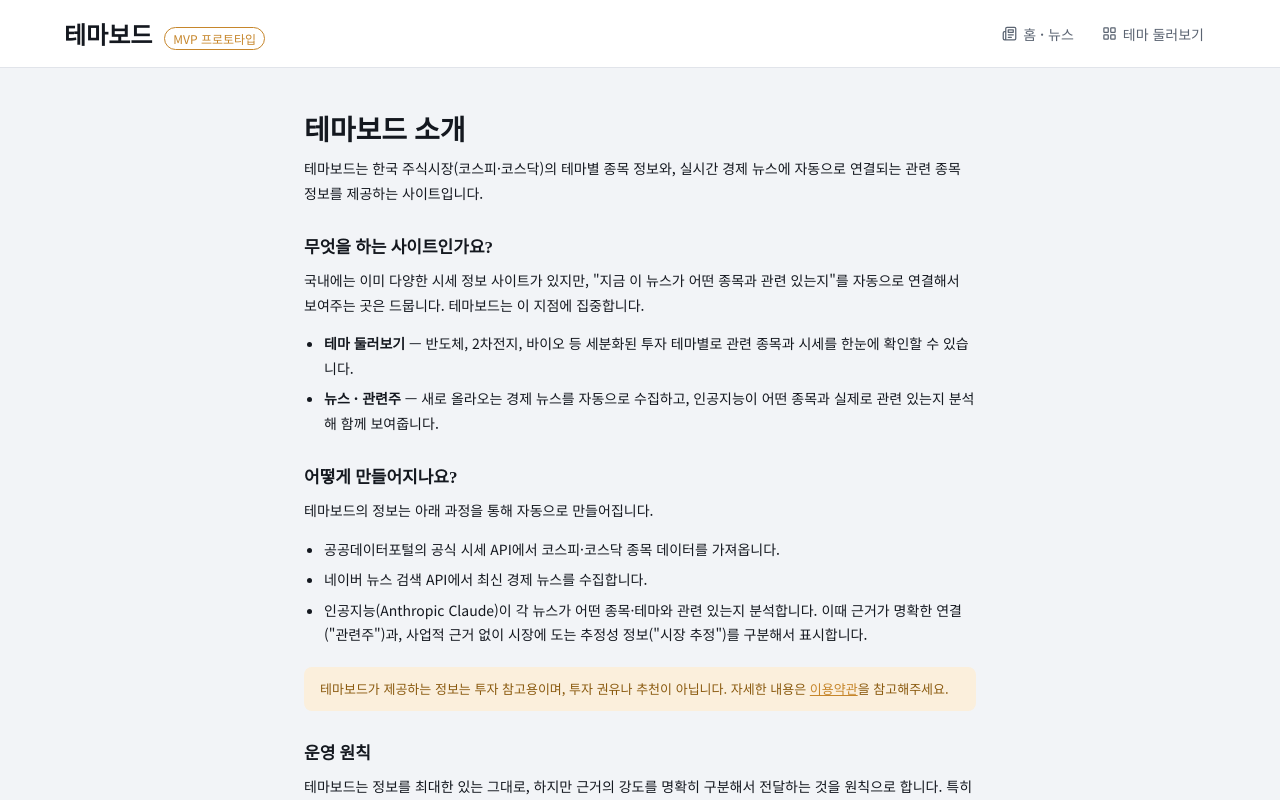
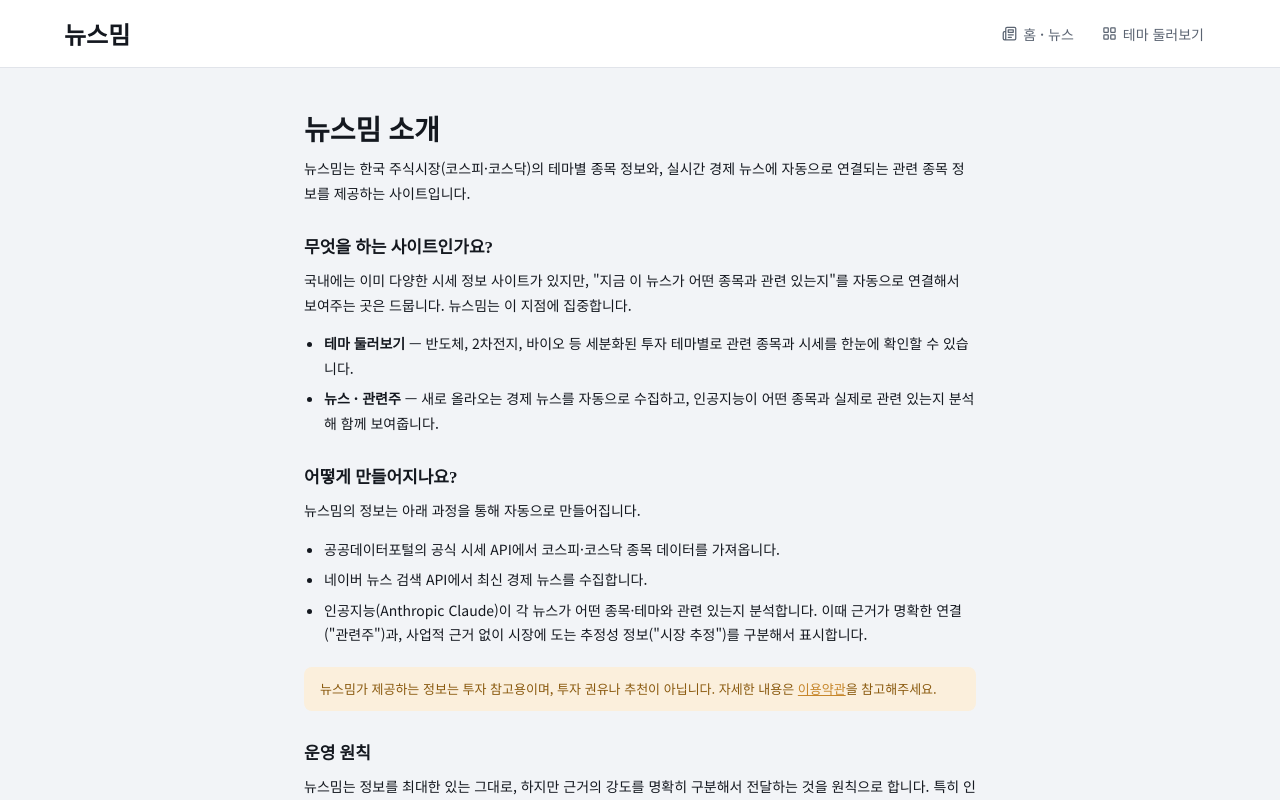
Before and after one commit to sojubaby2/sososo, a Next.js app in the folder app-scaffold/: page /about in a window 1280 px wide. Shown: the top 800 px of the page. Built offline with nearby package versions, Linux system fonts and the light colour scheme.

Commit message:
Add files via upload

```diff
--- a/app-scaffold/app/about/page.js
+++ b/app-scaffold/app/about/page.js
@@ -1,8 +1,8 @@
 import Header from "../../components/Header";
 
 export const metadata = {
-  title: "소개 | 테마보드",
-  description: "테마보드는 무엇이고, 어떻게 만들어지는지 소개합니다.",
+  title: "소개 | 뉴스밈",
+  description: "뉴스밈는 무엇이고, 어떻게 만들어지는지 소개합니다.",
 };
 
 export default function AboutPage() {
@@ -10,17 +10,17 @@ export default function AboutPage() {
     <div>
       <Header />
       <main className="legal-page">
-        <h1>테마보드 소개</h1>
+        <h1>뉴스밈 소개</h1>
 
         <p>
-          테마보드는 한국 주식시장(코스피·코스닥)의 테마별 종목 정보와, 실시간 경제 뉴스에 자동으로 연결되는 관련
+          뉴스밈는 한국 주식시장(코스피·코스닥)의 테마별 종목 정보와, 실시간 경제 뉴스에 자동으로 연결되는 관련
           종목 정보를 제공하는 사이트입니다.
         </p>
 
         <h2>무엇을 하는 사이트인가요?</h2>
         <p>
           국내에는 이미 다양한 시세 정보 사이트가 있지만, "지금 이 뉴스가 어떤 종목과 관련 있는지"를 자동으로
-          연결해서 보여주는 곳은 드뭅니다. 테마보드는 이 지점에 집중합니다.
+          연결해서 보여주는 곳은 드뭅니다. 뉴스밈는 이 지점에 집중합니다.
         </p>
         <ul>
           <li><strong>테마 둘러보기</strong> — 반도체, 2차전지, 바이오 등 세분화된 투자 테마별로 관련 종목과 시세를 한눈에 확인할 수 있습니다.</li>
@@ -28,7 +28,7 @@ export default function AboutPage() {
         </ul>
 
         <h2>어떻게 만들어지나요?</h2>
-        <p>테마보드의 정보는 아래 과정을 통해 자동으로 만들어집니다.</p>
+        <p>뉴스밈의 정보는 아래 과정을 통해 자동으로 만들어집니다.</p>
         <ul>
           <li>공공데이터포털의 공식 시세 API에서 코스피·코스닥 종목 데이터를 가져옵니다.</li>
           <li>네이버 뉴스 검색 API에서 최신 경제 뉴스를 수집합니다.</li>
@@ -36,13 +36,13 @@ export default function AboutPage() {
         </ul>
 
         <div className="legal-note">
-          테마보드가 제공하는 정보는 투자 참고용이며, 투자 권유나 추천이 아닙니다. 자세한 내용은{" "}
+          뉴스밈가 제공하는 정보는 투자 참고용이며, 투자 권유나 추천이 아닙니다. 자세한 내용은{" "}
           <a href="/terms">이용약관</a>을 참고해주세요.
         </div>
 
         <h2>운영 원칙</h2>
         <p>
-          테마보드는 정보를 최대한 있는 그대로, 하지만 근거의 강도를 명확히 구분해서 전달하는 것을 원칙으로 합니다.
+          뉴스밈는 정보를 최대한 있는 그대로, 하지만 근거의 강도를 명확히 구분해서 전달하는 것을 원칙으로 합니다.
           특히 인맥·학연 등 사업과 무관한 이유로 묶이는 이른바 "정치테마주" 성격의 정보는, 사실인 것처럼 포장하지
           않고 "검증되지 않은 시장 추정"이라고 명확히 표시합니다.
         </p>
--- a/app-scaffold/app/contact/page.js
+++ b/app-scaffold/app/contact/page.js
@@ -2,8 +2,8 @@ import Header from "../../components/Header";
 import { Mail } from "lucide-react";
 
 export const metadata = {
-  title: "문의 | 테마보드",
-  description: "테마보드에 문의하는 방법입니다.",
+  title: "문의 | 뉴스밈",
+  description: "뉴스밈에 문의하는 방법입니다.",
 };
 
 // Contact email for the site.
--- a/app-scaffold/app/layout.js
+++ b/app-scaffold/app/layout.js
@@ -2,7 +2,7 @@ import "./globals.css";
 import SiteFooterNav from "../components/SiteFooterNav";
 
 export const metadata = {
-  title: "테마보드",
+  title: "뉴스밈",
   description: "뉴스와 자동으로 연결되는 한국 주식 테마·종목 정보",
 };
 
--- a/app-scaffold/app/privacy/page.js
+++ b/app-scaffold/app/privacy/page.js
@@ -1,8 +1,8 @@
 import Header from "../../components/Header";
 
 export const metadata = {
-  title: "개인정보처리방침 | 테마보드",
-  description: "테마보드의 개인정보 수집 및 이용, 쿠키, 광고 관련 처리방침입니다.",
+  title: "개인정보처리방침 | 뉴스밈",
+  description: "뉴스밈의 개인정보 수집 및 이용, 쿠키, 광고 관련 처리방침입니다.",
 };
 
 export default function PrivacyPage() {
@@ -14,7 +14,7 @@ export default function PrivacyPage() {
         <p className="legal-updated">최종 수정일: 2026년 8월 21일</p>
 
         <p>
-          테마보드(이하 "본 서비스")는 이용자의 개인정보를 소중히 다루며, 이 개인정보처리방침을 통해 어떤 정보가 어떻게
+          뉴스밈(이하 "본 서비스")는 이용자의 개인정보를 소중히 다루며, 이 개인정보처리방침을 통해 어떤 정보가 어떻게
           수집·이용되는지 안내합니다.
         </p>
 
--- a/app-scaffold/app/terms/page.js
+++ b/app-scaffold/app/terms/page.js
@@ -1,8 +1,8 @@
 import Header from "../../components/Header";
 
 export const metadata = {
-  title: "이용약관 | 테마보드",
-  description: "테마보드 서비스 이용약관입니다.",
+  title: "이용약관 | 뉴스밈",
+  description: "뉴스밈 서비스 이용약관입니다.",
 };
 
 export default function TermsPage() {
@@ -14,7 +14,7 @@ export default function TermsPage() {
         <p className="legal-updated">최종 수정일: 2026년 8월 21일</p>
 
         <h2>제1조 (목적)</h2>
-        <p>이 약관은 테마보드(이하 "본 서비스")가 제공하는 정보 서비스의 이용 조건 및 절차를 규정함을 목적으로 합니다.</p>
+        <p>이 약관은 뉴스밈(이하 "본 서비스")가 제공하는 정보 서비스의 이용 조건 및 절차를 규정함을 목적으로 합니다.</p>
 
         <h2>제2조 (서비스 내용)</h2>
         <p>본 서비스는 다음과 같은 정보를 제공합니다.</p>
--- a/app-scaffold/components/Header.js
+++ b/app-scaffold/components/Header.js
@@ -11,8 +11,7 @@ export default function Header() {
     <header className="site-header">
       <div className="container-wide site-header-inner">
         <div className="brand">
-          <h1>테마보드</h1>
-          <span className="badge">MVP 프로토타입</span>
+          <h1>뉴스밈</h1>
         </div>
         <nav className="nav">
           <Link href="/" className={`nav-btn ${pathname === "/" ? "active" : ""}`}>
```
